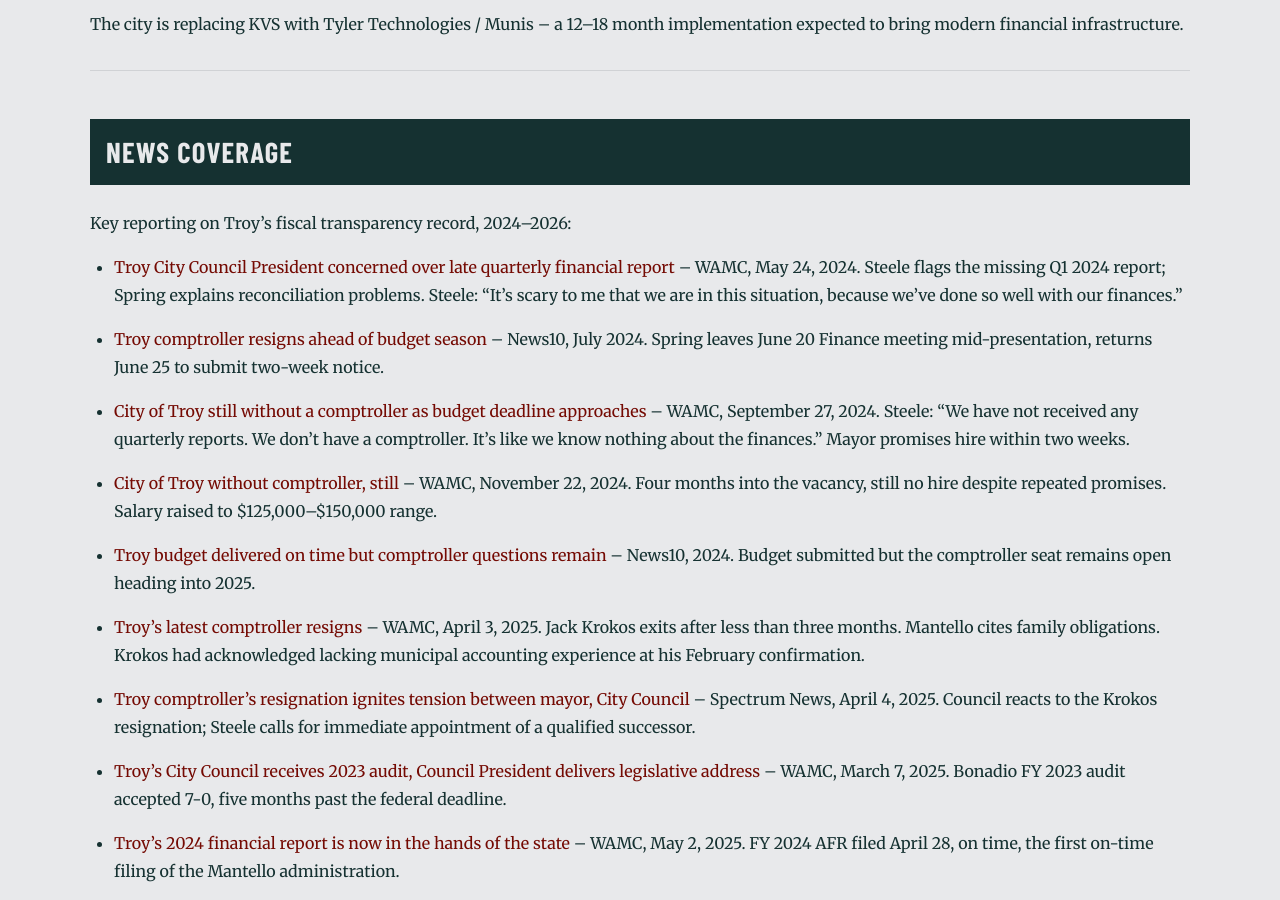
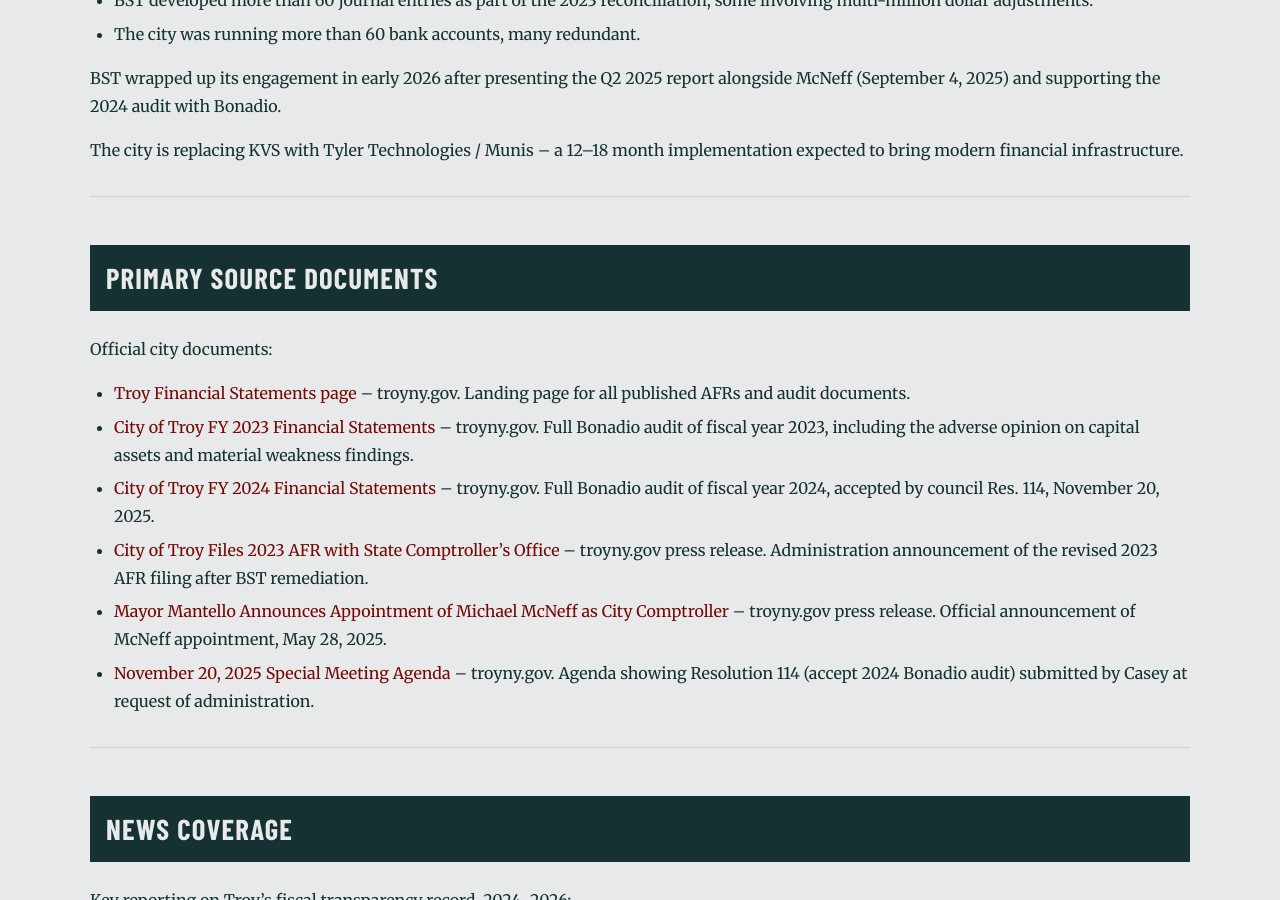
Before and after one commit to MdevitSEC/the-mantello-record, a Jekyll site: the page built from Troy_Fiscal_Reports_History.md, in a window 1280 px wide and 900 px high, scrolled down 4447 px. Built offline with Jekyll 4.4.1, drawn with Linux system fonts in a browser that asks for light colours; some web fonts are replaced; our own code applies the rules of GitHub Pages for plain Markdown files; some of the changed text lies outside the part shown.

Commit message:
Add primary sources and audit findings to fiscal reports document
- Add Primary Source Documents section with 6 official city links
- Add Alan Walther/Bonadio details and adverse opinion context to FY 2023 audit row
- Note adverse opinion stems from 20+ year decision predating Mantello
- Add FY 2024 AFR presentation findings: $11.5M revenue variances, public safety underbudgeted $3M+
- Add Steele quote on on-time filing

Co-Authored-By: Claude Sonnet 4.6 <noreply@anthropic.com>

```diff
--- a/Troy_Fiscal_Reports_History.md
+++ b/Troy_Fiscal_Reports_History.md
@@ -20,7 +20,7 @@ Troy City Charter and city code require:
 | Fiscal Year | Deadline     | Filed / Status                                                                                                                                                                                                                                           |
 | ----------- | ------------ | -------------------------------------------------------------------------------------------------------------------------------------------------------------------------------------------------------------------------------------------------------- |
 | FY 2023     | ~May 1, 2024 | Filed by prior administration but deemed unreliable by the State Comptroller -- cash was off from Pioneer Bank records by $8--9 million. BST & Co. corrected the books; revised AFR approved by State Comptroller March 2025.                            |
-| FY 2024     | May 1, 2025  | Filed April 28, 2025 -- a few days ahead of deadline. Presented to council April 30, 2025. On time.                                                                                                                                                      |
+| FY 2024     | May 1, 2025  | Filed April 28, 2025 -- a few days ahead of deadline. Presented to council April 30, 2025 by Mayor Mantello and BST. On time. Presentation flagged $11.5 million in unbudgeted revenue variances (federal/state grants miscategorized as state aid) and public safety underbudgeted by $3+ million due to personnel costs. Steele: "Is that a high bar? I don't really think so, but I'm taking it as good news." |
 | FY 2025     | ~May 1, 2026 | Controller presented results to council May 7, 2026 (General Fund $453K surplus; Water $411K; Sewer $187K; Garbage $5K; cash position $72.2M). **Not yet published** on the city's financial statements page as of July 2026 -- past the May 1 deadline. |
 
 ---
@@ -56,7 +56,7 @@ New York State and federal law require an independent annual audit of the city's
 
 | Fiscal Year | Federal Deadline | Presented to Council | Accepted | Status |
 |---|---|---|---|---|
-| FY 2023 | Sept 30, 2024 | March 6, 2025 | Res. 23, March 6, 2025 (7-0) | **Late -- ~5 months past federal deadline.** Delayed by the need to unwind and correct the prior administration's books before the audit could proceed. The 2023 AFR was not approved by the State Comptroller until March 2025. |
+| FY 2023 | Sept 30, 2024 | March 6, 2025 | Res. 23, March 6, 2025 (7-0) | **Late -- ~5 months past federal deadline.** Delayed by the need to unwind and correct the prior administration's books before the audit could proceed. The 2023 AFR was not approved by the State Comptroller until March 2025. Presented by Alan Walther (Bonadio). Adverse opinion on capital assets -- a decision made 20+ years ago not to depreciate; a structural issue predating the Mantello administration. Walther noted material weaknesses are atypical for a city Troy's size. Federal awards had been miscategorized as state aid. |
 | FY 2024 | Sept 30, 2025 | November 20, 2025 | Res. 114, November 20, 2025 (7-0) | **Late -- ~7 weeks past federal deadline.** Audit kickoff with Bonadio began early May 2025 (immediately after the 2024 AFR was filed April 28). BST focused almost entirely on supporting the 2024 audit through September. Audit carried an adverse opinion on capital assets (city has never fully depreciated its capital assets -- "adverse is as bad as it gets") and a qualified opinion on a component unit (LDC, due to the mid-remediation Kane Pew site valuation). Management letter flagged excess cash accounts and federal/state aid misclassification in the general ledger. |
 | FY 2025 | Sept 30, 2026 | Not yet presented. | -- | **Not yet late** as of July 2026. The 2025 AFR was filed ~May 1, 2026; audit work with Bonadio would follow. Given the 2023 and 2024 audits both missed the September 30 deadline, timely completion warrants monitoring. |
 
@@ -92,6 +92,19 @@ The city is replacing KVS with Tyler Technologies / Munis -- a 12--18 month impl
 
 ---
 
+## Primary Source Documents
+
+Official city documents:
+
+- [Troy Financial Statements page](https://www.troyny.gov/192/Financial-Statements) -- troyny.gov. Landing page for all published AFRs and audit documents.
+- [City of Troy FY 2023 Financial Statements](https://www.troyny.gov/ArchiveCenter/ViewFile/Item/1358) -- troyny.gov. Full Bonadio audit of fiscal year 2023, including the adverse opinion on capital assets and material weakness findings.
+- [City of Troy FY 2024 Financial Statements](https://troyny.gov/Archive/ViewFile/Item/1375) -- troyny.gov. Full Bonadio audit of fiscal year 2024, accepted by council Res. 114, November 20, 2025.
+- [City of Troy Files 2023 AFR with State Comptroller's Office](https://www.troyny.gov/CivicAlerts.aspx?AID=201&ARC=257) -- troyny.gov press release. Administration announcement of the revised 2023 AFR filing after BST remediation.
+- [Mayor Mantello Announces Appointment of Michael McNeff as City Comptroller](https://www.troyny.gov/CivicAlerts.aspx?AID=304) -- troyny.gov press release. Official announcement of McNeff appointment, May 28, 2025.
+- [November 20, 2025 Special Meeting Agenda](https://www.troyny.gov/AgendaCenter/ViewFile/Item/371?fileID=1936) -- troyny.gov. Agenda showing Resolution 114 (accept 2024 Bonadio audit) submitted by Casey at request of administration.
+
+---
+
 ## News Coverage
 
 Key reporting on Troy's fiscal transparency record, 2024--2026:
```
